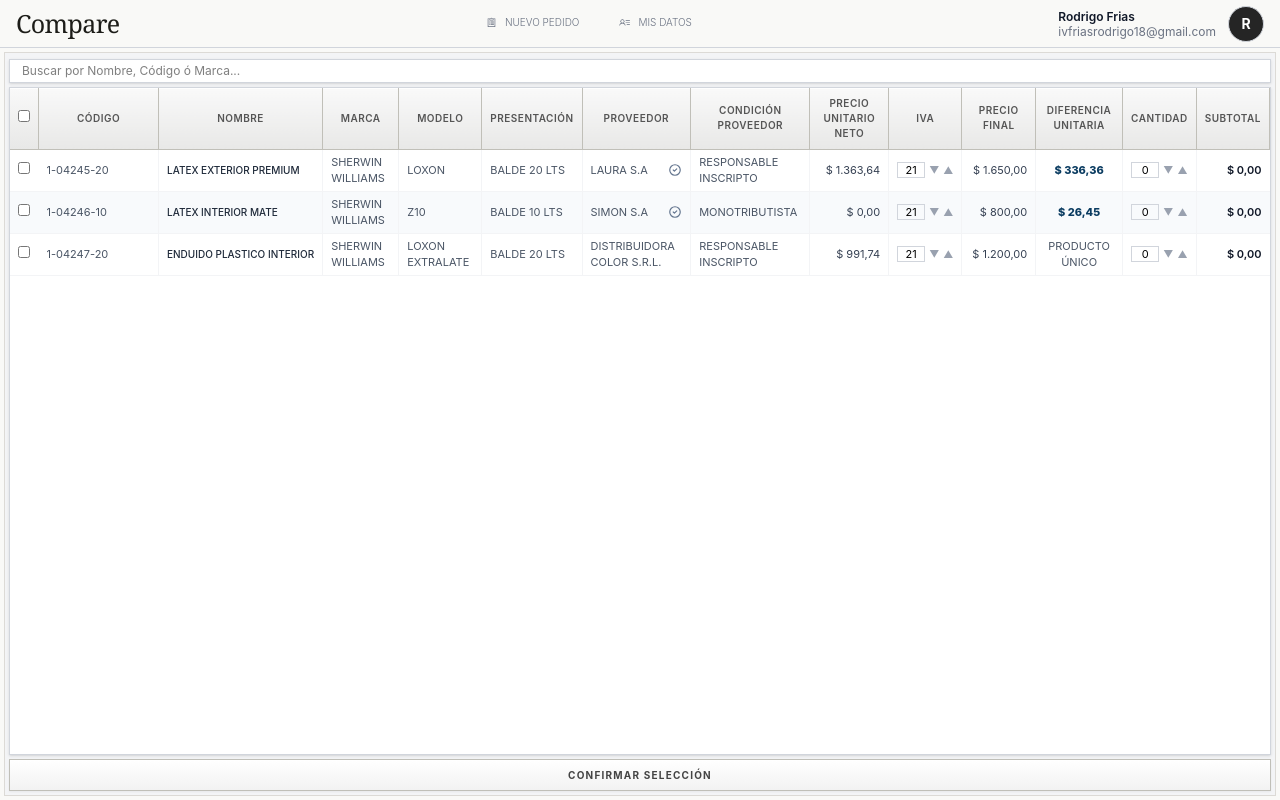
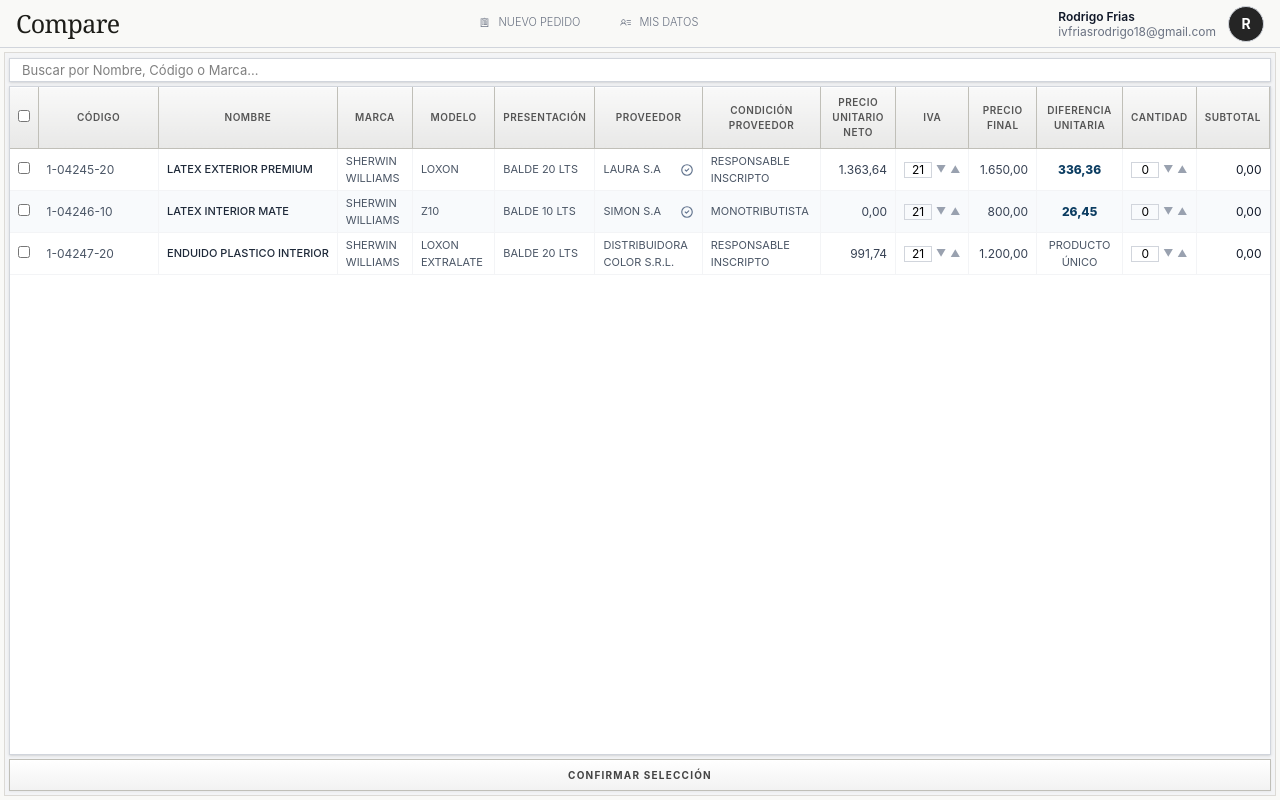
Before and after one commit to rodrfrias/compare, a React (Vite) app in the folder frontend_compare/: page /app in a window 1280 px wide. Built offline with nearby package versions, Linux system fonts and the light colour scheme.

Commit message:
Corrección visual tabla de productos

```diff
--- a/frontend_compare/src/components/SubsistemaNuevoPedido/Pedido/TablaOrdenCompra.jsx
+++ b/frontend_compare/src/components/SubsistemaNuevoPedido/Pedido/TablaOrdenCompra.jsx
@@ -34,7 +34,7 @@
                 <th className={headerStyles}>email proveedor</th>
                 <th className={headerStyles}>detalle de orden</th>
                 <th className={headerStyles}>subtotal</th>
-                <th className={headerStyles}>estado</th>
+
               </tr>
             </thead>
             <tbody>
@@ -72,9 +72,7 @@
                       <td className="px-2 py-1 uppercase text-right text-gray-700 border-r border-gray-100 text-[10px]">
                         {new Intl.NumberFormat('es-AR', { style: 'currency', currency: 'ARS' }).format(orden.subtotal)}
                       </td>
-                      <td className="px-2 py-2 uppercase text-gray-600 border-r border-gray-100 text-center text-[10px] font-semibold">
-                        {orden.estado}
-                      </td>
+
                     </tr>
                   );
                 })
--- a/frontend_compare/src/components/SubsistemaNuevoPedido/Tabla/TablaProductos.jsx
+++ b/frontend_compare/src/components/SubsistemaNuevoPedido/Tabla/TablaProductos.jsx
@@ -16,9 +16,8 @@
 
 const formatearPrecioARS = (precio) => {
   return new Intl.NumberFormat('es-AR', {
-    style: 'currency',
-    currency: 'ARS',
-    minimumFractionDigits: 2
+    minimumFractionDigits: 2,
+    maximumFractionDigits: 2
   }).format(precio);
 };
 
@@ -48,7 +47,7 @@
       type="number"
       value={value}
       onChange={(e) => onChange(e.target.value)}
-      className="w-7 h-4 text-center border border-gray-300 text-[11px] [appearance:textfield] [&::-webkit-outer-spin-button]:appearance-none [&::-webkit-inner-spin-button]:appearance-none focus:outline-none focus:border-blue-400"
+      className="w-7 h-4 text-center border border-gray-300 text-[12px] [appearance:textfield] [&::-webkit-outer-spin-button]:appearance-none [&::-webkit-inner-spin-button]:appearance-none focus:outline-none focus:border-blue-400"
     />
     <div className="flex flex-row text-[7px] text-gray-400 gap-1 items-center">
       <button onClick={(e) => { e.stopPropagation(); onChange(Math.max(0, Number(value) - 1)); }} className="hover:text-black text-[10px]">▼</button>
@@ -105,7 +104,7 @@
 
   // ___MODAL_____________________________________________________________________
 
-  // 2. Funciona para abrir el Modal
+  // 2. Funcion para abrir el Modal
   const handleOpenModal = () => {
       setIsModalOpen(true);
     }
@@ -153,10 +152,10 @@
       <div className="mb-1">
         <input
           type="text"
-          placeholder="Buscar por Nombre, Código ó Marca..."
+          placeholder="Buscar por Nombre, Código o Marca..."
           value={filtro}
           onChange={(e) => setFiltro(e.target.value)}
-          className="w-full h-6 px-3 bg-white border border-gray-300 font-sans text-[12px] focus:outline-none focus:border-blue-400 shadow-sm"
+          className="w-full h-6 px-3 bg-white border border-gray-300 font-sans text-[13px] focus:outline-none focus:border-blue-400 shadow-sm"
         />
       </div>
 
@@ -204,8 +203,8 @@
                     <td className="px-1 py-1 text-center">
                       <input type="checkbox" checked={seleccionado} readOnly className="w-3 h-3 accent-blue-600" />
                     </td>
-                    <td className="px-2 py-1 uppercase text-gray-600 border-r border-gray-100 text-[11px]">{prod.codigo}</td>
-                    <td className="px-2 py-1 uppercase text-gray-800 font-medium border-r border-gray-100 whitespace-nowrap text-[10px]">{prod.nombre}</td>
+                    <td className="px-2 py-1 uppercase text-gray-600 border-r border-gray-100 text-[12px]">{prod.codigo}</td>
+                    <td className="px-2 py-1 uppercase text-gray-800 font-medium border-r border-gray-100 whitespace-nowrap text-[11px]">{prod.nombre}</td>
                     <td className="px-2 py-1 uppercase text-gray-600 border-r border-gray-100 text-[11px]">{prod.marca}</td>
                     <td className="px-2 py-1 uppercase text-gray-600 border-r border-gray-100 text-[11px]">{prod.modelo}</td>
                     <td className="px-2 py-1 uppercase text-gray-600 border-r border-gray-100 text-[11px]">{prod.presentacion}</td>
@@ -222,19 +221,19 @@
                       </div>
                     </td>
                     <td className="px-2 py-1 uppercase text-gray-600 border-r border-gray-100 text-[11px]">{prod.condicion_fiscal}</td>
-                    <td className="px-2 py-1 uppercase text-right text-gray-700 border-r border-gray-100 text-[11px]">{formatearPrecioARS(prod.precio_unitario_neto)}</td>
+                    <td className="px-2 py-1 uppercase text-right text-gray-700 border-r border-gray-100 text-[12px]">{formatearPrecioARS(prod.precio_unitario_neto)}</td>
                     <td className="px-2 py-1 uppercase border-r border-gray-100 text-[11px]" onClick={(e) => e.stopPropagation()}>
                       <InputNumerico value={prod.iva} onChange={(val) => cambiarIva(prod.id, val)} />
                     </td>
-                    <td className="px-2 py-1 text-right text-gray-700 border-r border-gray-100 text-[11px]">{formatearPrecioARS(prod.precio_final)}</td>
+                    <td className="px-2 py-1 text-right text-gray-700 border-r border-gray-100 text-[12px]">{formatearPrecioARS(prod.precio_final)}</td>
                     <td className='px-2 py-1 text-center border-r border-gray-100'>
                       {prod.diferencia && prod.diferencia > 0 ?
-                      (<span title='Optimización de Costo Real: Este indicador representa el beneficio económico directo obtenido al seleccionar la alternativa más eficiente frente al precio máximo identificado en el mercado para este mismo producto.' className='uppercase text-[11px] text-[#0B3C61] font-extrabold inline-block transition-transform duration-100 hover:scale-110 cursor-pointer' onClick={() => {setMostrarModalDif(true) ; buscarProductosRechazadosPara(prod)}}>{formatearPrecioARS(prod.diferencia)}</span>)
+                      (<span title='Optimización de Costo Real: Este indicador representa el beneficio económico directo obtenido al seleccionar la alternativa más eficiente frente al precio máximo identificado en el mercado para este mismo producto.' className='uppercase text-[12px] text-[#0B3C61] font-extrabold inline-block transition-transform duration-100 hover:scale-110 cursor-pointer' onClick={() => {setMostrarModalDif(true) ; buscarProductosRechazadosPara(prod)}}>{formatearPrecioARS(prod.diferencia)}</span>)
                       :(<span className='uppercase text-gray-600 text-[11px]'>producto único</span>)}</td>
                     <td className="px-2 py-1 border-r border-gray-100" onClick={(e) => e.stopPropagation()}>
                       <InputNumerico value={cantidades[prod.id]} onChange={(val) => cambiarCantidad(prod.id, val)} />
                     </td>
-                    <td className="px-2 py-1 text-right font-semibold text-gray-900 text-[11px]">{ formatearPrecioARS(subtotal)}</td>
+                    <td className="px-2 py-1 text-right  text-gray-900 text-[12px]">{ formatearPrecioARS(subtotal)}</td>
                   </tr>
                 );
               }) : (
--- a/frontend_compare/src/components/layout/Topbar.jsx
+++ b/frontend_compare/src/components/layout/Topbar.jsx
@@ -28,7 +28,7 @@
             key={link.id}
             to={link.path}
             onClick={() => setActiveLink(link.id)}
-            className={`flex items-center gap-2 h-full px-5 text-[10px] font-light border-b-2 transition-colors duration-150
+            className={`flex items-center gap-2 h-full px-5 text-[11px] font-light border-b-2 transition-colors duration-150
               ${activeLink === link.id
                 ? 'border-gray-900 text-gray-900'
                 : 'border-transparent text-gray-500 hover:text-gray-800 hover:border-gray-400'
```
